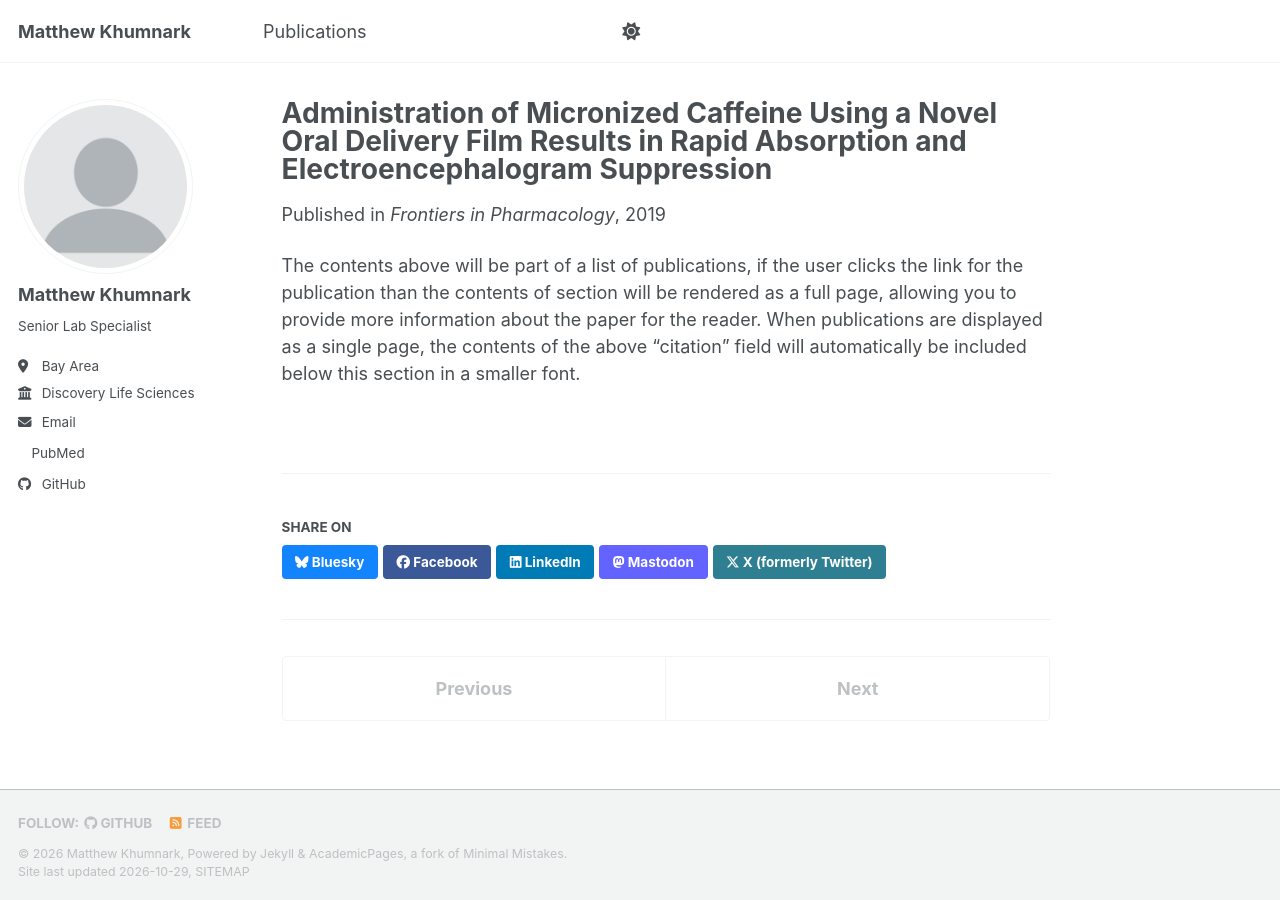
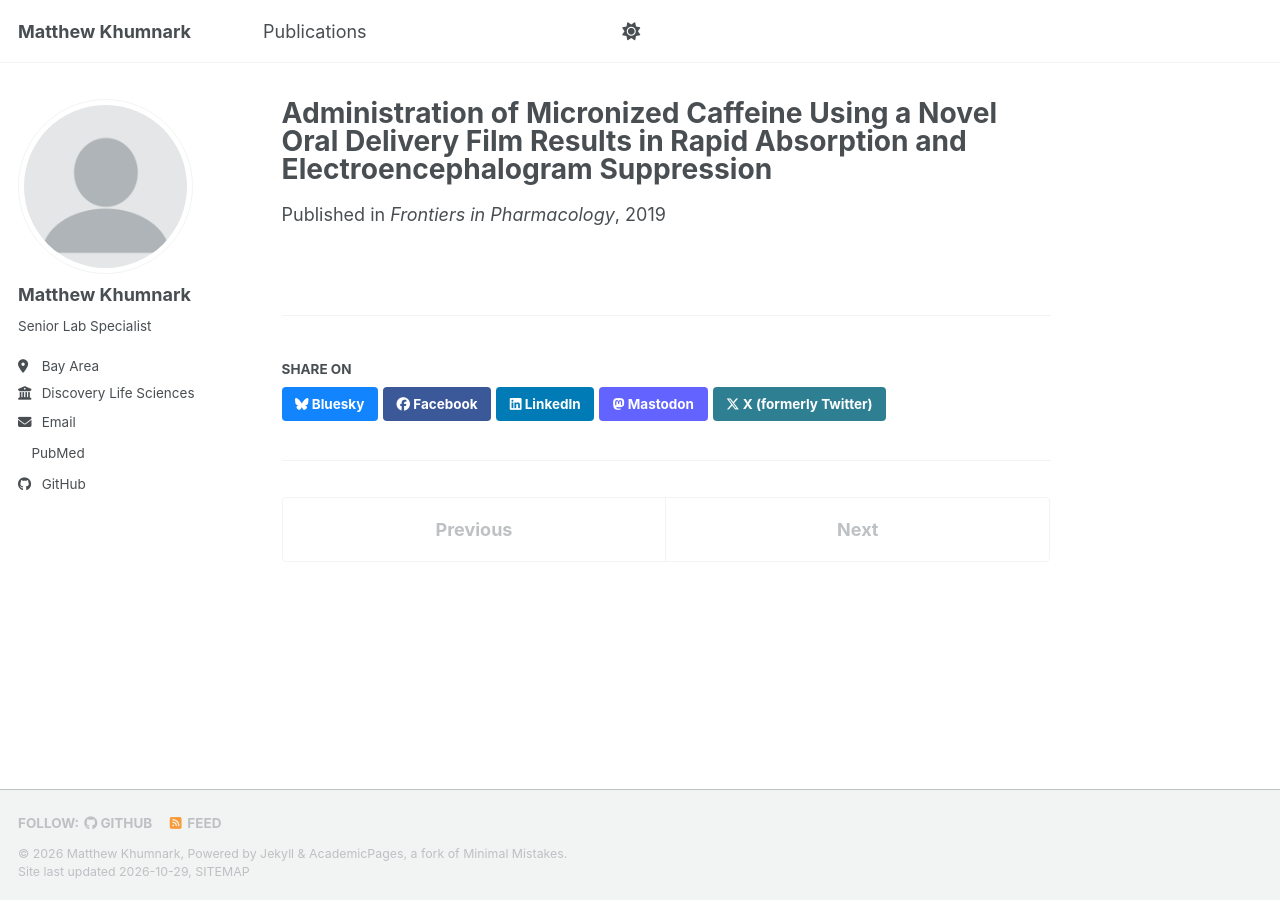
Before and after one commit to AstrocyticRed/AstrocyticRed.github.io, a Jekyll site: the page built from _publications/2009-10-01-paper-title-number-1.md, in a window 1280 px wide. Built offline with Jekyll 4.4.1, drawn with Linux system fonts in a browser that asks for light colours; a style sheet for code colours, icons or effects is not loaded.

Commit message:
changes to make it run locally

```diff
--- a/_publications/2009-10-01-paper-title-number-1.md
+++ b/_publications/2009-10-01-paper-title-number-1.md
@@ -2,13 +2,9 @@
 title: "Administration of Micronized Caffeine Using a Novel Oral Delivery Film Results in Rapid Absorption and Electroencephalogram Suppression"
 collection: publications
 category: manuscripts
-permalink: https://pubmed.ncbi.nlm.nih.gov/31551785/
-excerpt: 'This paper is about a novel caffeine administration modality '
+permalink: /publication/2019-10-09-micronized-caffeine/
+excerpt: "This paper is about a novel caffeine administration modality"
 date: 2019-10-09
-venue: 'Frontiers in Pharmacology'
-#slidesurl: ''
-paperurl: 'https://pubmed.ncbi.nlm.nih.gov/31551785/'
-#bibtexurl: ''
-#citation: ''
+venue: "Frontiers in Pharmacology"
+paperurl: "https://pubmed.ncbi.nlm.nih.gov/31551785/"
 ---
-The contents above will be part of a list of publications, if the user clicks the link for the publication than the contents of section will be rendered as a full page, allowing you to provide more information about the paper for the reader. When publications are displayed as a single page, the contents of the above "citation" field will automatically be included below this section in a smaller font.
```
Also changed, not shown: Gemfile (+7 -5 lines), _publications/2010-10-01-paper-title-number-2.md (+1 -5 lines), _publications/2015-10-01-paper-title-number-3.md (+1 -1 lines), _publications/2024-02-17-paper-title-number-4.md (+1 -1 lines), _publications/2025-06-08-paper-title-number-5.md (+1 -1 lines).
